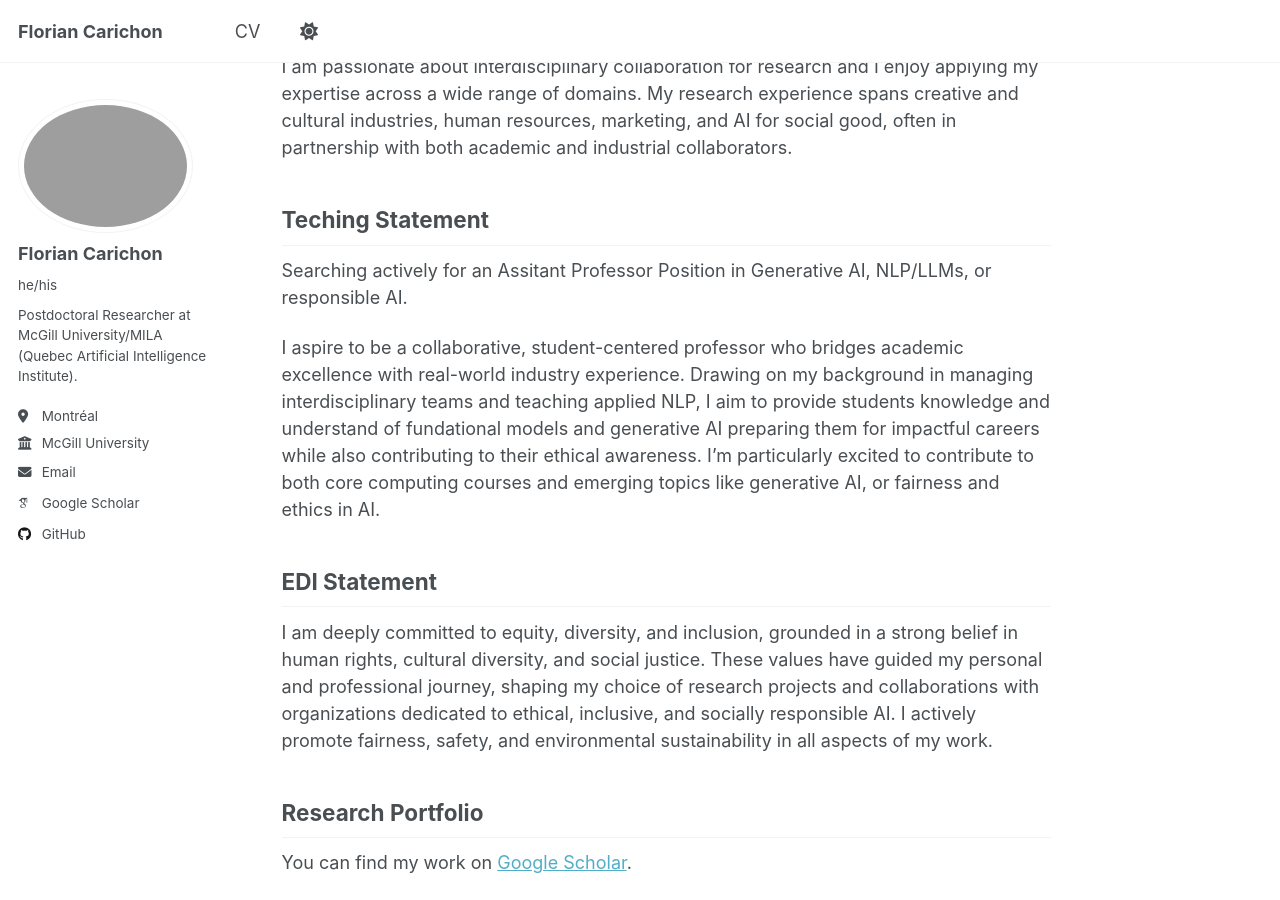
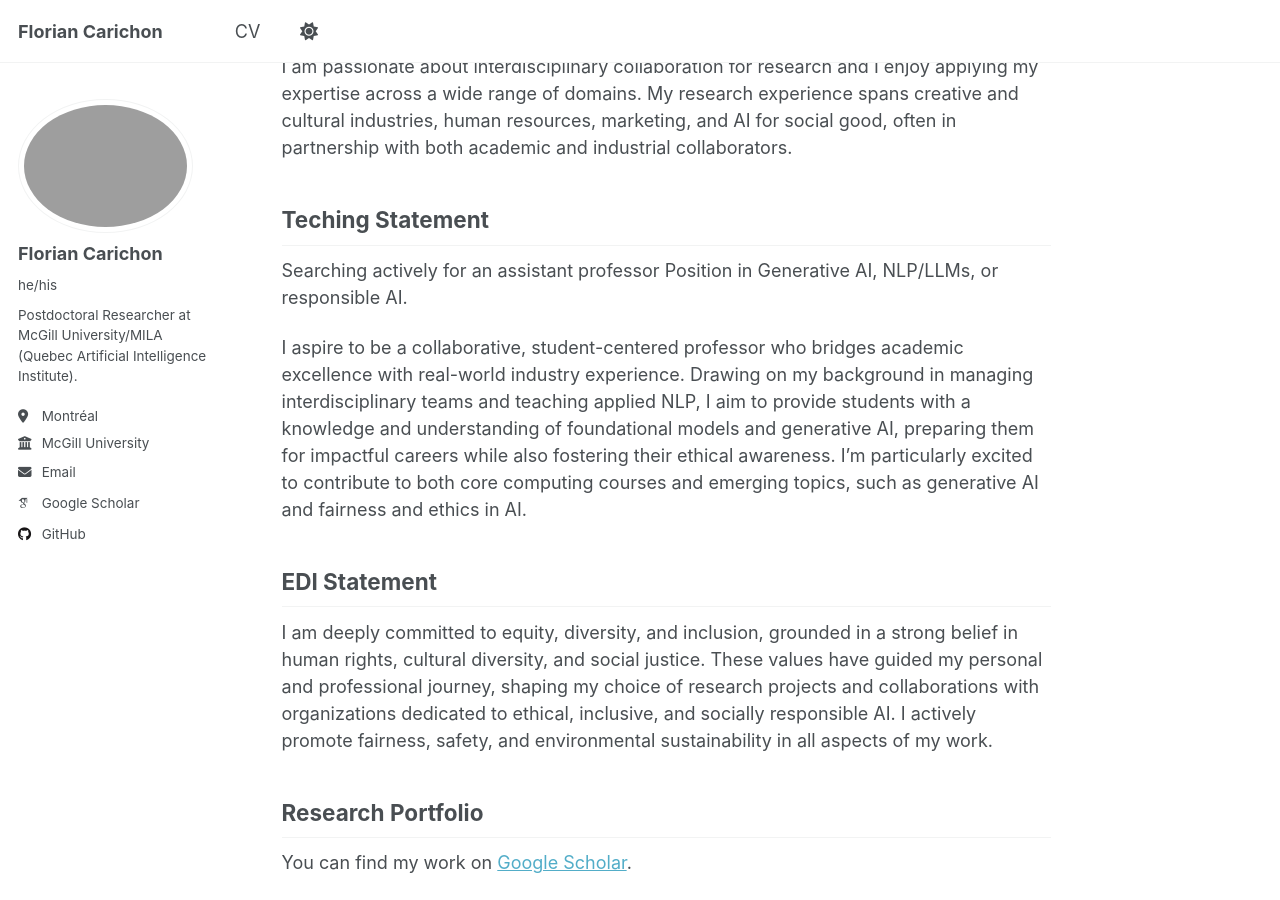
Before and after one commit to fcarichon/fcarichon.github.io, a Jekyll site: the page built from _pages/about.md, in a window 1280 px wide and 900 px high, scrolled down 1000 px. Built offline with Jekyll 4.4.1, drawn with Linux system fonts in a browser that asks for light colours; some web fonts are replaced.

Commit message:
Update about.md

```diff
--- a/_pages/about.md
+++ b/_pages/about.md
@@ -31,9 +31,9 @@ My research experience spans creative and cultural industries, human resources,
 
 Teching Statement
 ------
-Searching actively for an Assitant Professor Position in Generative AI, NLP/LLMs, or responsible AI.
+Searching actively for an assistant professor Position in Generative AI, NLP/LLMs, or responsible AI.
 
-I aspire to be a collaborative, student-centered professor who bridges academic excellence with real-world industry experience. Drawing on my background in managing interdisciplinary teams and teaching applied NLP, I aim to provide students knowledge and understand of fundational models and generative AI preparing them for impactful careers while also contributing to their ethical awareness. I'm particularly excited to contribute to both core computing courses and emerging topics like generative AI, or fairness and ethics in AI.
+I aspire to be a collaborative, student-centered professor who bridges academic excellence with real-world industry experience. Drawing on my background in managing interdisciplinary teams and teaching applied NLP, I aim to provide students with a knowledge and understanding of foundational models and generative AI, preparing them for impactful careers while also fostering their ethical awareness. I'm particularly excited to contribute to both core computing courses and emerging topics, such as generative AI and fairness and ethics in AI.
 
 EDI Statement
 ------
```
